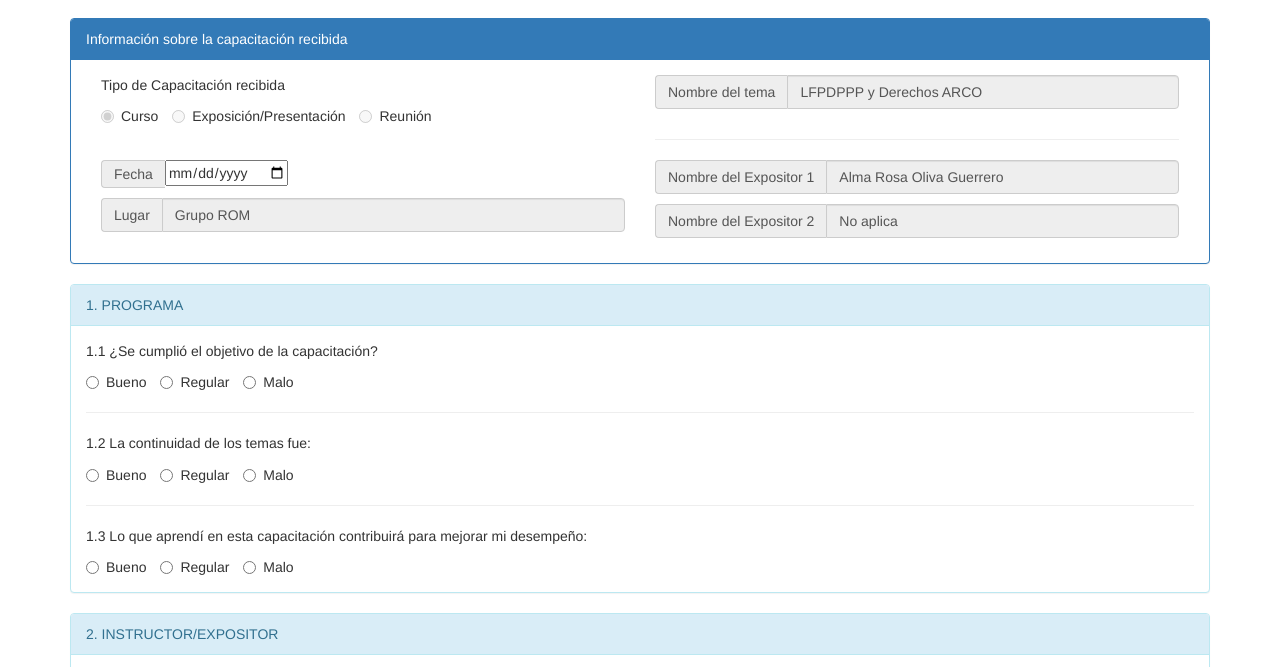
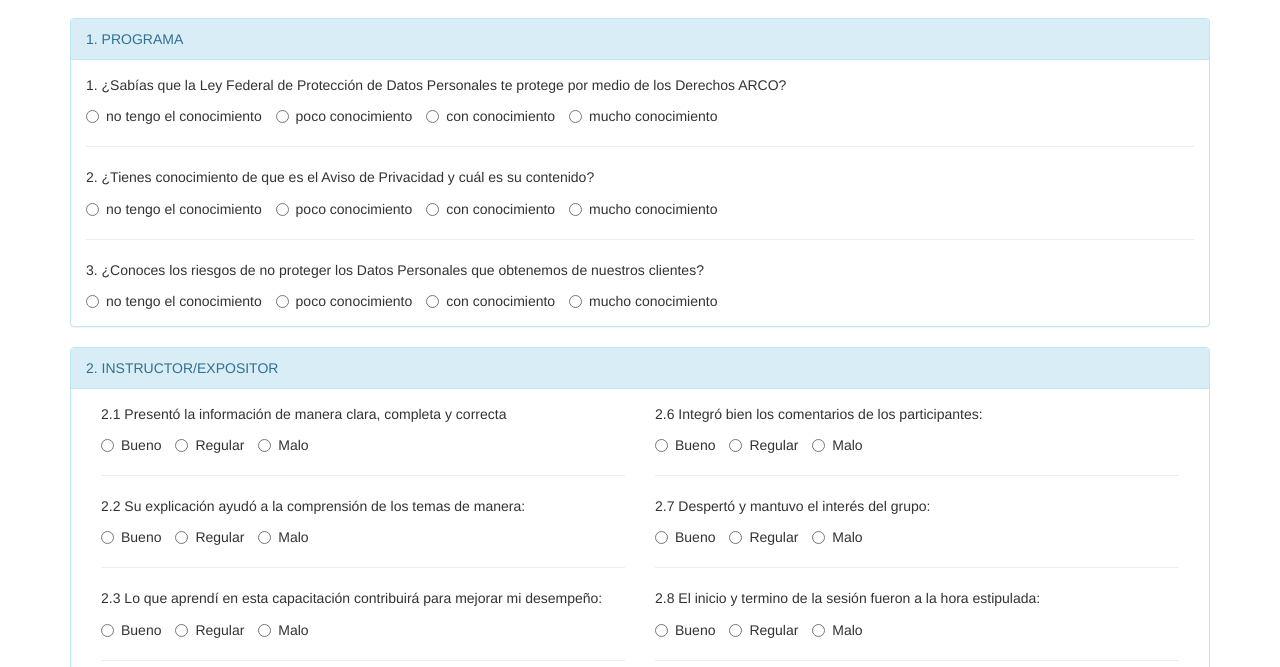
Before and after one commit to Emilianosanchezlopez/LPDPPP, a plain HTML site: page index.html in a window 1280 px wide. Shown: the part 54-721 px from the top of the page. Drawn offline with nearby package versions, Linux system fonts and the light colour scheme.

Commit message:
Preguntas

```diff
--- a/index.html
+++ b/index.html
@@ -42,90 +42,36 @@
 
 
 
-                <div class="col-lg-12">
 
-<!--información de Capacitación-->
-<div class="panel panel-primary">
-      <div class="panel-heading">Información sobre la capacitación recibida</div>
-      <div class="panel-body">
-
-                    <form id="myForm" method="get" onsubmit="return !!(writeUserData() & alerta());">
-        <div class="col-lg-6">
-
-
-          <p>Tipo de Capacitación recibida</p>
-
-
-      <label class="radio-inline"><input type="radio" name="optradio-1" value="Curso" checked disabled>Curso</label>
-
-      <label class="radio-inline"><input type="radio" name="optradio-1" value="Exposición/Presentación" disabled>Exposición/Presentación</label>
-
-      <label class="radio-inline"><input type="radio" name="optradio-1" value="Reunión" disabled>Reunión</label>
-
-
-        </div>
-<hr class="hidden-lg">
-        <div class="col-lg-6">
-<div class="input-group">
-    <span class="input-group-addon">Nombre del tema</span>
-    <input id="nombre" type="text" class="form-control" name="msg" value="LFPDPPP y Derechos ARCO" disabled>
-  </div>
-          <hr>
-  </div>
-  <div class="col-lg-6">
-<div class="input-group">
-    <span class="input-group-addon">Fecha</span>
-    <input id="fecha" type="date" value=""  required>
-</div>
-<div class="input-group">
-    <span class="input-group-addon">Lugar</span>
-    <input id="lugar" type="text" class="form-control" name="msg" value="Grupo ROM" disabled>
-  </div>
-  </div>
-  <div class="col-lg-6">
-
-<div class="input-group">
-    <span class="input-group-addon">Nombre del Expositor 1</span>
-    <input id="expo1" type="text" class="form-control" name="msg" value="Alma Rosa Oliva Guerrero" disabled>
-  </div>
-<div class="input-group">
-    <span class="input-group-addon">Nombre del Expositor 2</span>
-    <input id="expo2" type="text" class="form-control" name="msg" value="No aplica" disabled>
-  </div>
-  </div>
-
-      <!--<input id="subm1" type="submit" value="enviar">
-
-      <input type="submit" value="Enviar todo" onclick="submitAll();">  -->
-      </div>
-    </div></div>
-<!-- 1. PROGRAMA -->
+<!-- PREGUNTAS -->
 
 <div class="col-lg-12">
 
 <div class="panel panel-info">
       <div class="panel-heading">1. PROGRAMA</div>
       <div class="panel-body">
-    <p>1.1 ¿Se cumplió el objetivo de la capacitación?</p>
+    <p>1. ¿Sabías que  la Ley Federal de Protección de Datos Personales te protege por medio de los Derechos ARCO?</p>
 
-      <label class="radio-inline"><input type="radio" name="optradio-1-1" value="Bueno" required>Bueno</label>
-      <label class="radio-inline"><input type="radio" name="optradio-1-1" value="Regular">Regular</label>
-      <label class="radio-inline"><input type="radio" name="optradio-1-1" value="Malo">Malo</label>
-      <!--<input id="subm2" type="submit" value="enviar"> -->
+      <label class="radio-inline"><input type="radio" name="optradio-1-1" value="Bueno" required>no tengo el conocimiento</label>
+      <label class="radio-inline"><input type="radio" name="optradio-1-1" value="Regular">poco conocimiento </label>
+      <label class="radio-inline"><input type="radio" name="optradio-1-1" value="Malo">con conocimiento</label>
+      <label class="radio-inline"><input type="radio" name="optradio-1-1" value="Malo">mucho conocimiento</label>
 
 <hr>
-    <p>1.2 La continuidad de los temas fue:</p>
+    <p>2. ¿Tienes conocimiento de que es el Aviso de Privacidad y cuál es su contenido?</p>
 
-      <label class="radio-inline"><input type="radio" name="optradio-1-2" value="Bueno" required>Bueno</label>
-      <label class="radio-inline"><input type="radio" name="optradio-1-2" value="Regular">Regular</label>
-      <label class="radio-inline"><input type="radio" name="optradio-1-2" value="Malo">Malo</label>
+      <label class="radio-inline"><input type="radio" name="optradio-1-2" value="Bueno" required>no tengo el conocimiento</label>
+      <label class="radio-inline"><input type="radio" name="optradio-1-2" value="Regular">poco conocimiento </label>
+      <label class="radio-inline"><input type="radio" name="optradio-1-2" value="Malo">con conocimiento</label>
+      <label class="radio-inline"><input type="radio" name="optradio-1-2" value="Malo">mucho conocimiento</label>
 
 <hr>
-    <p>1.3 Lo que aprendí en esta capacitación contribuirá para mejorar mi desempeño:</p>
+    <p>3.	¿Conoces los riesgos de no proteger los Datos Personales que obtenemos de nuestros clientes?</p>
 
-      <label class="radio-inline"><input type="radio" name="optradio-1-3" value="Bueno" required>Bueno</label>
-      <label class="radio-inline"><input type="radio" name="optradio-1-3" value="Regular">Regular</label>
-      <label class="radio-inline"><input type="radio" name="optradio-1-3" value="Malo">Malo</label>
+      <label class="radio-inline"><input type="radio" name="optradio-1-3" value="Bueno" required>no tengo el conocimiento</label>
+      <label class="radio-inline"><input type="radio" name="optradio-1-3" value="Regular">poco conocimiento </label>
+      <label class="radio-inline"><input type="radio" name="optradio-1-3" value="Malo">con conocimiento</label>
+      <label class="radio-inline"><input type="radio" name="optradio-1-3" value="Malo">mucho conocimiento</label>
 
       </div>
 </div>
```
